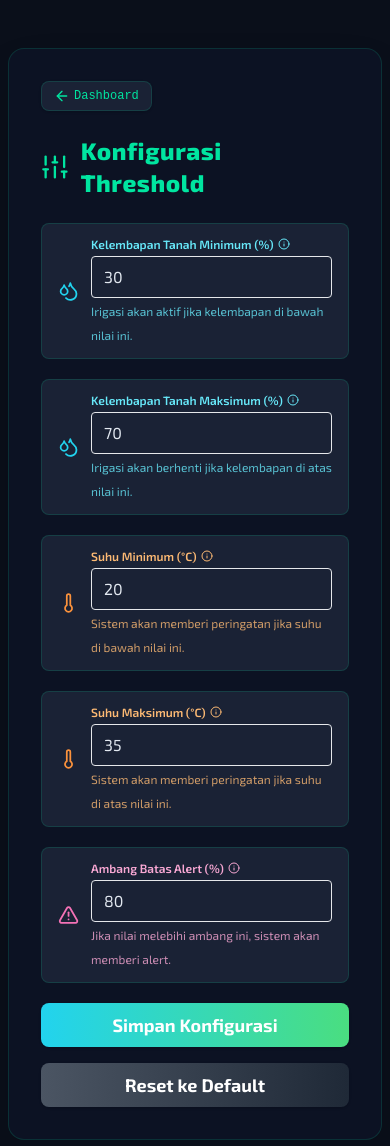
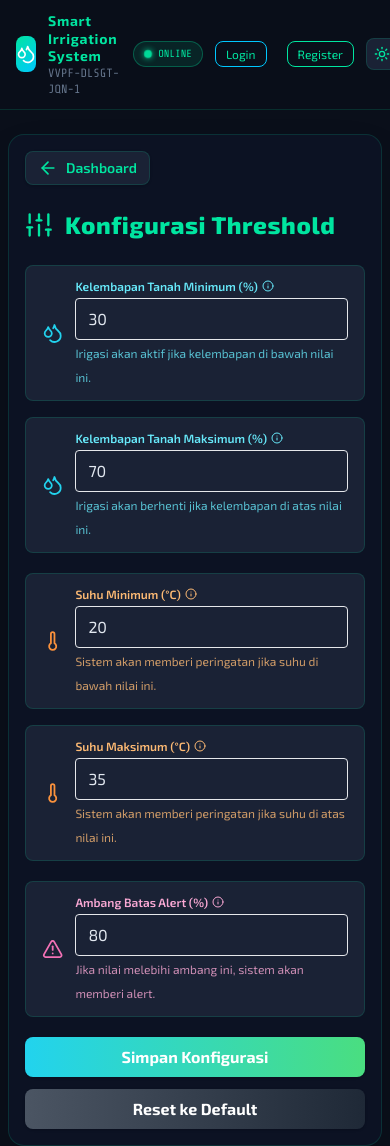
Before and after one commit to YanDaffaPutraLiandhie/PBL-KELOMPOK-3, a Next.js app in the folder my-app/: page /setting/configuration in a window 390 px wide. Built offline with nearby package versions, Linux system fonts and the light colour scheme; no server answers; the database is empty.

Commit message:
Update configuration and service files

```diff
--- a/my-app/package.json
+++ b/my-app/package.json
@@ -14,7 +14,7 @@
     "firebase": "^12.12.0",
     "lucide-react": "^0.383.0",
     "next": "14.2.5",
-    "next-auth": "^4.24.13",
+    "next-auth": "^4.24.14",
     "react": "^18",
     "react-dom": "^18",
     "recharts": "^2.12.7",
--- a/my-app/src/pages/api/config.ts
+++ b/my-app/src/pages/api/config.ts
@@ -1,22 +1,21 @@
 import type { NextApiRequest, NextApiResponse } from "next";
+import { getThresholdConfig, setThresholdConfig } from "../../utils/db/servicefirebase";
 
-// Simpan konfigurasi di memory (reset saat server restart)
-let config = {
-  soilMoistureMin: 30,
-  soilMoistureMax: 70,
-  temperatureMin: 20,
-  temperatureMax: 35,
-  alertThreshold: 80,
-};
-
-export default function handler(req: NextApiRequest, res: NextApiResponse) {
+export default async function handler(req: NextApiRequest, res: NextApiResponse) {
   if (req.method === "GET") {
-    // Ambil konfigurasi
-    res.status(200).json(config);
+    try {
+      const config = await getThresholdConfig();
+      res.status(200).json(config);
+    } catch (err) {
+      res.status(500).json({ error: "Gagal mengambil konfigurasi dari database." });
+    }
   } else if (req.method === "POST" || req.method === "PUT") {
-    // Simpan konfigurasi baru
-    config = { ...config, ...req.body };
-    res.status(200).json({ message: "Konfigurasi berhasil disimpan", config });
+    try {
+      await setThresholdConfig(req.body);
+      res.status(200).json({ message: "Konfigurasi berhasil disimpan", config: req.body });
+    } catch (err) {
+      res.status(500).json({ error: "Gagal menyimpan konfigurasi ke database." });
+    }
   } else {
     res.setHeader("Allow", ["GET", "POST", "PUT"]);
     res.status(405).end(`Method ${req.method} Not Allowed`);
--- a/my-app/src/pages/index.tsx
+++ b/my-app/src/pages/index.tsx
@@ -20,6 +20,34 @@ export default function Dashboard() {
   const [isOnline, setIsOnline] = useState(true);
   const [irrigationEvents, setIrrigationEvents] = useState<IrrigationEvent[]>([]);
   const [isHydrated, setIsHydrated] = useState(false);
+
+  // State untuk threshold konfigurasi
+  const [threshold, setThreshold] = useState<any>(null);
+  const [thresholdLoading, setThresholdLoading] = useState(true);
+
+  // Ambil threshold dari API saat halaman dimount
+  useEffect(() => {
+    const fetchThreshold = async () => {
+      try {
+        const res = await fetch("/api/config");
+        if (res.ok) {
+          const data = await res.json();
+          setThreshold(data);
+        }
+      } catch (err) {
+        // Optional: handle error
+      } finally {
+        setThresholdLoading(false);
+      }
+    };
+    fetchThreshold();
+  }, []);
+
+  // Contoh logika: warning jika soilMoisture < min atau > max
+  const showMoistureWarning = threshold && sensorData && (sensorData.soilMoisture < threshold.soilMoistureMin || sensorData.soilMoisture > threshold.soilMoistureMax);
+  const showTempWarning = threshold && sensorData && (sensorData.temperature < threshold.temperatureMin || sensorData.temperature > threshold.temperatureMax);
+  const showAlert = threshold && sensorData && (sensorData.soilMoisture > threshold.alertThreshold);
+  // ...existing code...
 
   // Initialize data after hydration and setup real-time updates (only for sensor values, not pump status)
   useEffect(() => {
@@ -116,6 +144,34 @@ export default function Dashboard() {
           <Header theme={theme} onToggleTheme={toggleTheme} isOnline={isOnline} />
 
           <main className="px-4 pb-8 pt-2 max-w-7xl mx-auto" suppressHydrationWarning>
+            {/* Tampilkan threshold info dan warning jika ada */}
+            {!thresholdLoading && threshold && (
+              <div className="mb-4">
+                <div className="text-xs text-[var(--primary)]">Konfigurasi Threshold saat ini:</div>
+                <div className="flex flex-wrap gap-4 text-xs">
+                  <span>Kelembapan Min: <b>{threshold.soilMoistureMin}</b></span>
+                  <span>Kelembapan Max: <b>{threshold.soilMoistureMax}</b></span>
+                  <span>Suhu Min: <b>{threshold.temperatureMin}°C</b></span>
+                  <span>Suhu Max: <b>{threshold.temperatureMax}°C</b></span>
+                  <span>Alert: <b>{threshold.alertThreshold}</b></span>
+                </div>
+                {showMoistureWarning && (
+                  <div className="mt-2 p-2 rounded bg-yellow-900/60 text-yellow-300 border border-yellow-400 text-xs font-semibold">
+                    Kelembapan tanah di luar batas threshold!
+                  </div>
+                )}
+                {showTempWarning && (
+                  <div className="mt-2 p-2 rounded bg-orange-900/60 text-orange-300 border border-orange-400 text-xs font-semibold">
+                    Suhu lingkungan di luar batas threshold!
+                  </div>
+                )}
+                {showAlert && (
+                  <div className="mt-2 p-2 rounded bg-pink-900/60 text-pink-300 border border-pink-400 text-xs font-semibold">
+                    ALERT: Kelembapan tanah melebihi ambang batas alert!
+                  </div>
+                )}
+              </div>
+            )}
             {/* Sensor Cards Row */}
             {isHydrated && <SensorCards data={sensorData} onPumpToggle={handlePumpToggle} />}
 
--- a/my-app/src/pages/setting/configuration.tsx
+++ b/my-app/src/pages/setting/configuration.tsx
@@ -1,14 +1,22 @@
 import React, { useState, useEffect } from "react";
+import Head from "next/head";
 import Link from "next/link";
 import { Sliders, Droplets, Thermometer, AlertTriangle, ArrowLeft } from "lucide-react";
 import InputField from "../../components/InputField";
+import Header from "../../components/Header";
 import { defaultConfig, validateConfig } from "../../lib/configUtils";
 
+
 const ConfigurationPage = () => {
-
+  const [theme, setTheme] = useState<"dark" | "light">("dark");
+  const [isOnline] = useState(true);
   const [config, setConfig] = useState(defaultConfig);
   const [notif, setNotif] = useState<{ type: 'success' | 'error'; message: string } | null>(null);
   const [loading, setLoading] = useState(true);
+
+  const toggleTheme = () => {
+    setTheme((prev) => (prev === "dark" ? "light" : "dark"));
+  };
 
   // Ambil konfigurasi dari API saat halaman dibuka
   useEffect(() => {
@@ -17,10 +25,14 @@ const ConfigurationPage = () => {
         const res = await fetch("/api/config");
         if (res.ok) {
           const data = await res.json();
-          setConfig(data);
+          // Jika data null, pakai defaultConfig
+          setConfig(data ?? defaultConfig);
+        } else {
+          setConfig(defaultConfig);
         }
       } catch (err) {
         setNotif({ type: 'error', message: 'Gagal mengambil konfigurasi dari server.' });
+        setConfig(defaultConfig);
       } finally {
         setLoading(false);
       }
@@ -72,15 +84,26 @@ const ConfigurationPage = () => {
   };
 
   return (
-    <div className="flex flex-col items-center justify-center min-h-[80vh] px-2 mt-12 md:mt-16">
-      <div className="w-full max-w-3xl bg-[var(--card-bg)] rounded-2xl shadow-2xl p-8 border border-[var(--border)]">
+    <>
+      <Head>
+        <title>Konfigurasi Threshold - Smart Irrigation</title>
+        <meta name="description" content="Pengaturan threshold irigasi cerdas" />
+      </Head>
+      <div className={theme}>
+        <div
+          className="min-h-screen transition-all duration-300"
+          style={{ background: "var(--bg-900)" }}
+        >
+          <Header theme={theme} onToggleTheme={toggleTheme} isOnline={isOnline} />
+          <main className="flex flex-col items-center justify-center min-h-[80vh] px-2 pt-6 md:pt-10">
+            <div className="w-full max-w-2xl md:max-w-3xl bg-[var(--card-bg)] rounded-2xl shadow-2xl p-4 md:p-8 border border-[var(--border)]">
               {loading && (
                 <div className="text-center text-sm text-[var(--text-muted)] mb-4">Memuat konfigurasi dari server...</div>
               )}
               {/* Tombol Kembali */}
               <div className="mb-6">
-          <Link href="/" className="inline-flex items-center gap-1 px-3 py-1.5 rounded-lg bg-[var(--bg-600)] border border-[var(--border)] text-xs text-[var(--primary)] font-mono shadow hover:scale-105 transition-all">
-            <ArrowLeft className="w-4 h-4" /> Dashboard
+                <Link href="/" className="inline-flex items-center gap-2 px-3 py-1.5 rounded-lg bg-[var(--bg-600)] border border-[var(--border)] text-sm text-[var(--primary)] font-semibold shadow hover:scale-105 transition-all">
+                  <ArrowLeft className="w-5 h-5" /> Dashboard
                 </Link>
               </div>
               {/* Judul dan Icon */}
@@ -100,9 +123,11 @@ const ConfigurationPage = () => {
                   {notif.message}
                 </div>
               )}
+              {/* Jangan render form jika config masih null */}
+              {config && (
                 <form onSubmit={handleSubmit} className="space-y-5 mt-2">
                   {/* Baris 1: Kelembapan Min & Max */}
-          <div className="flex flex-col md:flex-row gap-5">
+                  <div className="flex flex-col md:flex-row gap-4 md:gap-5">
                     <InputField
                       label="Kelembapan Tanah Minimum (%)"
                       name="soilMoistureMin"
@@ -129,7 +154,7 @@ const ConfigurationPage = () => {
                     />
                   </div>
                   {/* Baris 2: Suhu Min & Max */}
-          <div className="flex flex-col md:flex-row gap-5">
+                  <div className="flex flex-col md:flex-row gap-4 md:gap-5">
                     <InputField
                       label="Suhu Minimum (°C)"
                       name="temperatureMin"
@@ -168,13 +193,17 @@ const ConfigurationPage = () => {
                     min={0}
                     max={100}
                   />
-          <div className="flex flex-col md:flex-row gap-4 mt-2">
-            <button type="submit" className="w-full md:w-1/2 py-2 rounded-lg bg-gradient-to-r from-cyan-400 to-green-400 text-white font-bold text-lg shadow hover:scale-[1.03] transition-all">Simpan Konfigurasi</button>
-            <button type="button" onClick={handleReset} className="w-full md:w-1/2 py-2 rounded-lg bg-gradient-to-r from-gray-600 to-gray-800 text-white font-bold text-lg shadow hover:scale-[1.03] transition-all">Reset ke Default</button>
+                  <div className="flex flex-col md:flex-row gap-3 md:gap-4 mt-4">
+                    <button type="submit" className="w-full md:w-1/2 py-2 rounded-lg bg-gradient-to-r from-cyan-400 to-green-400 text-white font-bold text-base md:text-lg shadow hover:scale-[1.03] transition-all">Simpan Konfigurasi</button>
+                    <button type="button" onClick={handleReset} className="w-full md:w-1/2 py-2 rounded-lg bg-gradient-to-r from-gray-600 to-gray-800 text-white font-bold text-base md:text-lg shadow hover:scale-[1.03] transition-all">Reset ke Default</button>
                   </div>
                 </form>
+              )}
+            </div>
+          </main>
         </div>
       </div>
+    </>
   );
 };
 
--- a/my-app/src/utils/db/servicefirebase.ts
+++ b/my-app/src/utils/db/servicefirebase.ts
@@ -8,6 +8,7 @@ import {
     addDoc,
     where,
     updateDoc,
+    setDoc,
 } from "firebase/firestore";
 import app from "./firebase";
 import bcrypt from "bcrypt";
@@ -100,3 +101,21 @@ export async function loginWithOAuth(userData: any, callback: any) {
         });
     }
 }
+
+// ===== Konfigurasi Threshold (Firestore) =====
+const CONFIG_COLLECTION = "config";
+const CONFIG_DOC_ID = "threshold";
+
+// Ambil konfigurasi threshold
+export async function getThresholdConfig() {
+    const docRef = doc(db, CONFIG_COLLECTION, CONFIG_DOC_ID);
+    const docSnap = await getDoc(docRef);
+    return docSnap.exists() ? docSnap.data() : null;
+}
+
+// Simpan konfigurasi threshold
+export async function setThresholdConfig(config: any) {
+    const docRef = doc(db, CONFIG_COLLECTION, CONFIG_DOC_ID);
+    // Selalu lakukan setDoc dengan merge agar update/insert selalu berhasil
+    await setDoc(docRef, config, { merge: true });
+}
```
Also changed, not shown: 1 other file (tests, documents, lock files or other folders). Lines whose indentation alone changed are shown as unchanged.
